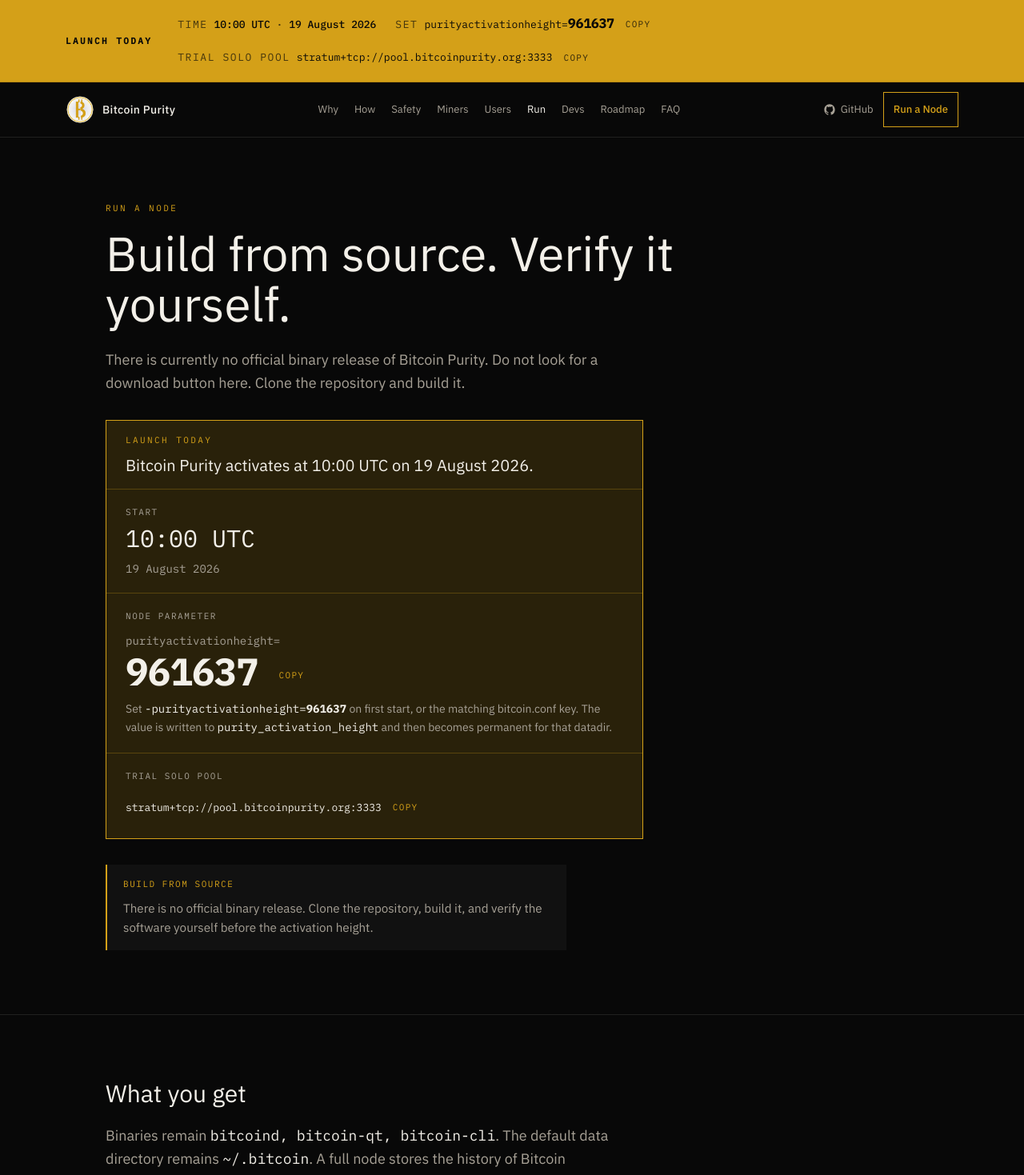
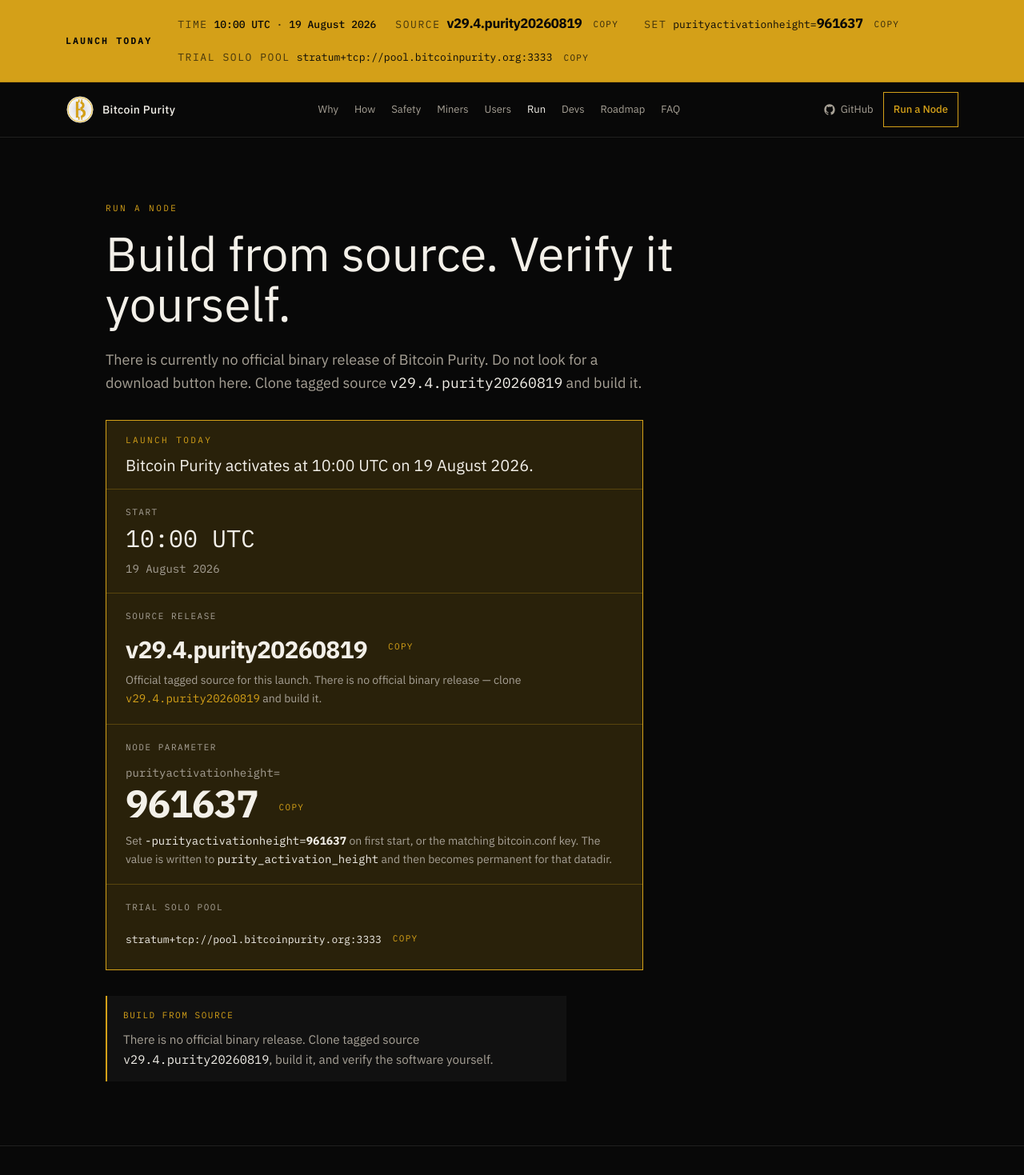
Before and after one commit to BitcoinPurity/website, a Next.js app: page /run in a window 1280 px wide. Shown: the top 1469 px of the page at 80% size. Built offline with nearby package versions, Linux system fonts and the light colour scheme.

Commit message:
Show the official source tag v29.4.purity20260819 and run local dev with webpack.
Co-authored-by: Cursor <cursoragent@cursor.com>

```diff
--- a/package.json
+++ b/package.json
@@ -3,7 +3,7 @@
   "version": "0.1.0",
   "private": true,
   "scripts": {
-    "dev": "next dev",
+    "dev": "next dev --webpack",
     "build": "next build && node scripts/copy-css-fallback.mjs",
     "start": "next start",
     "lint": "eslint",
--- a/src/app/developers/page.tsx
+++ b/src/app/developers/page.tsx
@@ -33,7 +33,9 @@ export default function DevelopersPage() {
           <ExternalLink href={protocol.docs.consensus} className="text-gold">
             doc/purity-consensus.md
           </ExternalLink>
-          . This node is a fork of Bitcoin Knots {protocol.knotsBase}.
+          . This node is a fork of Bitcoin Knots {protocol.knotsBase}. The
+          official source release for this launch is{" "}
+          <span className="font-mono text-ink">{protocol.launch.releaseTag}</span>.
         </aside>
 
         <section>
--- a/src/app/run/page.tsx
+++ b/src/app/run/page.tsx
@@ -20,8 +20,9 @@ export default function RunPage() {
       <PageHeader eyebrow="Run a node" title="Build from source. Verify it yourself.">
         <p>
           There is currently no official binary release of Bitcoin Purity. Do
-          not look for a download button here. Clone the repository and build
-          it.
+          not look for a download button here. Clone tagged source{" "}
+          <span className="font-mono text-ink">{protocol.launch.releaseTag}</span>{" "}
+          and build it.
         </p>
         <LaunchPanel className="mt-8 max-w-2xl" />
         <DevelopmentStatus className="mt-8 max-w-xl" />
@@ -46,7 +47,8 @@ export default function RunPage() {
             <CodeBlock
               label="Git clone"
               code={`git clone ${protocol.github}.git
-cd bitcoinpurity`}
+cd bitcoinpurity
+git checkout ${protocol.launch.releaseTag}`}
             />
           </div>
         </section>
--- a/src/components/DevelopmentStatus.tsx
+++ b/src/components/DevelopmentStatus.tsx
@@ -1,3 +1,5 @@
+import { protocol } from "@/content/protocol";
+
 export function DevelopmentStatus({ className = "" }: { className?: string }) {
   return (
     <aside
@@ -8,8 +10,9 @@ export function DevelopmentStatus({ className = "" }: { className?: string }) {
         Build from source
       </p>
       <p className="mt-2 text-[0.95rem] leading-relaxed text-muted">
-        There is no official binary release. Clone the repository, build it, and
-        verify the software yourself before the activation height.
+        There is no official binary release. Clone tagged source{" "}
+        <span className="font-mono text-ink">{protocol.launch.releaseTag}</span>,
+        build it, and verify the software yourself.
       </p>
     </aside>
   );
--- a/src/components/LaunchBanner.tsx
+++ b/src/components/LaunchBanner.tsx
@@ -31,6 +31,16 @@ export function LaunchBanner() {
           </p>
           <p className="flex min-w-0 max-w-full flex-wrap items-baseline gap-x-2">
             <span className="shrink-0 tracking-[0.12em] text-bg/70 uppercase">
+              Source
+            </span>
+            <CopyableMono value={launch.releaseTag} invert>
+              <span className="font-sans font-bold tracking-tight text-[1.05rem] text-bg">
+                {launch.releaseTag}
+              </span>
+            </CopyableMono>
+          </p>
+          <p className="flex min-w-0 max-w-full flex-wrap items-baseline gap-x-2">
+            <span className="shrink-0 tracking-[0.12em] text-bg/70 uppercase">
               Set
             </span>
             <CopyableMono value={activationConf} invert>
--- a/src/components/LaunchPanel.tsx
+++ b/src/components/LaunchPanel.tsx
@@ -1,5 +1,6 @@
 import { CopyableMono } from "@/components/CopyableMono";
-import { activationConf, protocol } from "@/content/protocol";
+import { ExternalLink } from "@/components/ExternalLink";
+import { activationConf, protocol, releaseTagUrl } from "@/content/protocol";
 
 export function LaunchPanel({ className = "" }: { className?: string }) {
   const { launch } = protocol;
@@ -31,6 +32,29 @@ export function LaunchPanel({ className = "" }: { className?: string }) {
             </time>
             <p className="mt-2 font-mono text-sm text-muted">{launch.dateLabel}</p>
           </dd>
+        </div>
+        <div className="border-b border-line-gold px-5 py-5 sm:px-6">
+          <dt className="font-mono text-[11px] tracking-[0.14em] text-muted uppercase">
+            Source release
+          </dt>
+          <dd className="mt-3">
+            <div className="flex flex-wrap items-end gap-3">
+              <p className="font-sans text-2xl font-bold leading-none tracking-tight text-ink sm:text-3xl">
+                {launch.releaseTag}
+              </p>
+              <CopyableMono value={launch.releaseTag}>
+                <span className="sr-only">{launch.releaseTag}</span>
+              </CopyableMono>
+            </div>
+          </dd>
+          <p className="mt-3 text-sm leading-relaxed text-muted">
+            Official tagged source for this launch. There is no official binary
+            release — clone{" "}
+            <ExternalLink href={releaseTagUrl} className="font-mono text-gold">
+              {launch.releaseTag}
+            </ExternalLink>{" "}
+            and build it.
+          </p>
         </div>
         <div className="border-b border-line-gold px-5 py-5 sm:px-6">
           <dt className="font-mono text-[11px] tracking-[0.14em] text-muted uppercase">
--- a/src/content/faq.ts
+++ b/src/content/faq.ts
@@ -5,7 +5,7 @@ export const faqItems = [
     id: "mainnet",
     question: "Is Bitcoin Purity live on mainnet?",
     answer:
-      `Activation is scheduled for ${protocol.launch.dateLabel} at ${protocol.launch.timeLabel}. Operators set ${activationConf} on first start; that value locks into the datadir. A trial solo mining pool is at ${protocol.launch.trialSoloPool}. There is no official binary release — build from source.`,
+      `Activation is scheduled for ${protocol.launch.dateLabel} at ${protocol.launch.timeLabel}. The official source release is ${protocol.launch.releaseTag}. Operators set ${activationConf} on first start; that value locks into the datadir. A trial solo mining pool is at ${protocol.launch.trialSoloPool}. There is no official binary release — build that tag from source.`,
   },
   {
     id: "new-coin",
--- a/src/content/protocol.ts
+++ b/src/content/protocol.ts
@@ -21,6 +21,7 @@ export const protocol = {
     timeLabel: "10:00 UTC",
     activationHeight: 961637,
     trialSoloPool: "stratum+tcp://pool.bitcoinpurity.org:3333",
+    releaseTag: "v29.4.purity20260819",
   },
   rdts: {
     maxOutputScriptSize: 34,
@@ -59,3 +60,5 @@ export const activationConf =
   `${protocol.activationOption}=${protocol.launch.activationHeight}` as const;
 
 export const activationCli = `-${activationConf}` as const;
+
+export const releaseTagUrl = `${protocol.github}/tree/${protocol.launch.releaseTag}` as const;
```
